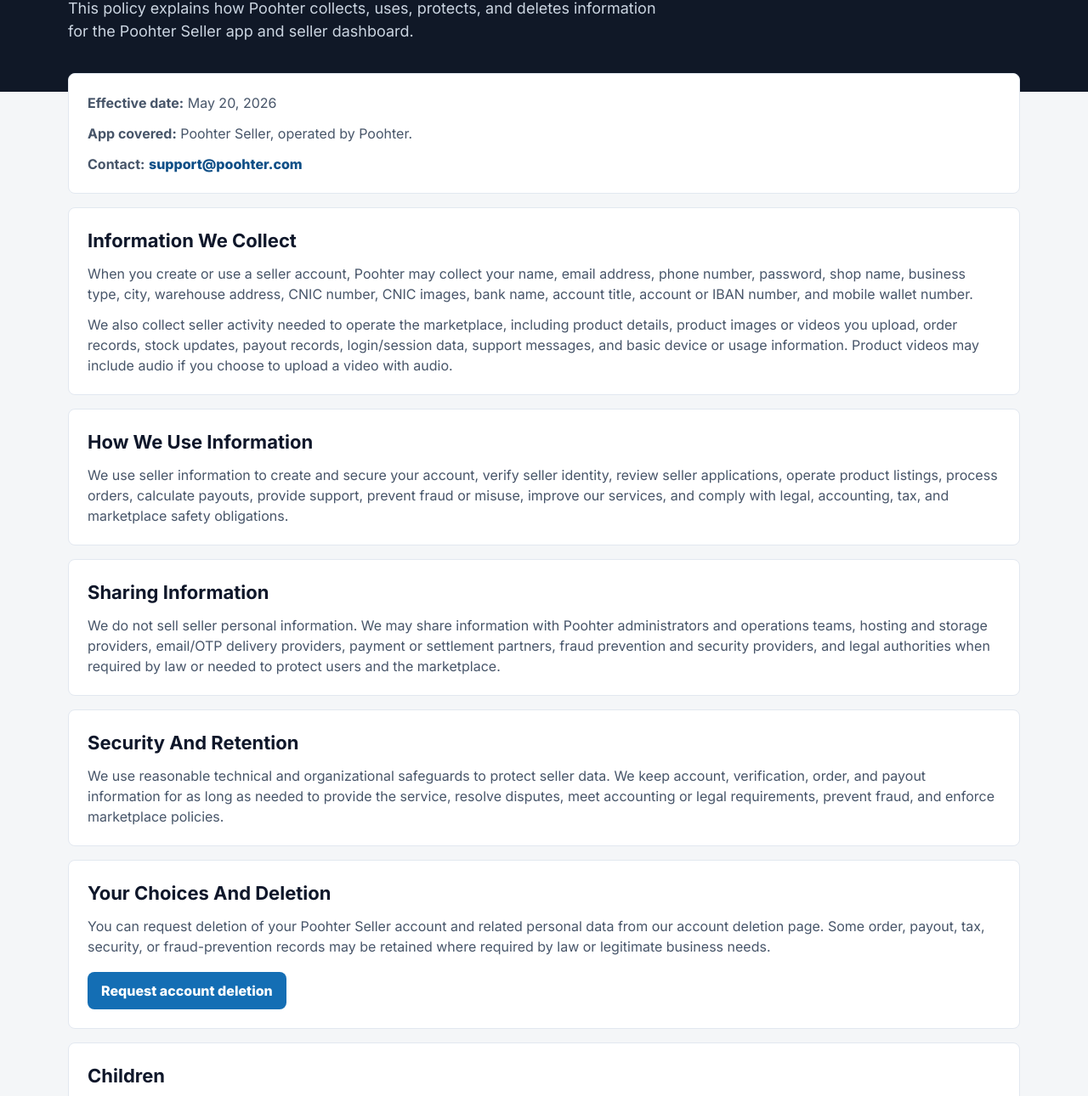
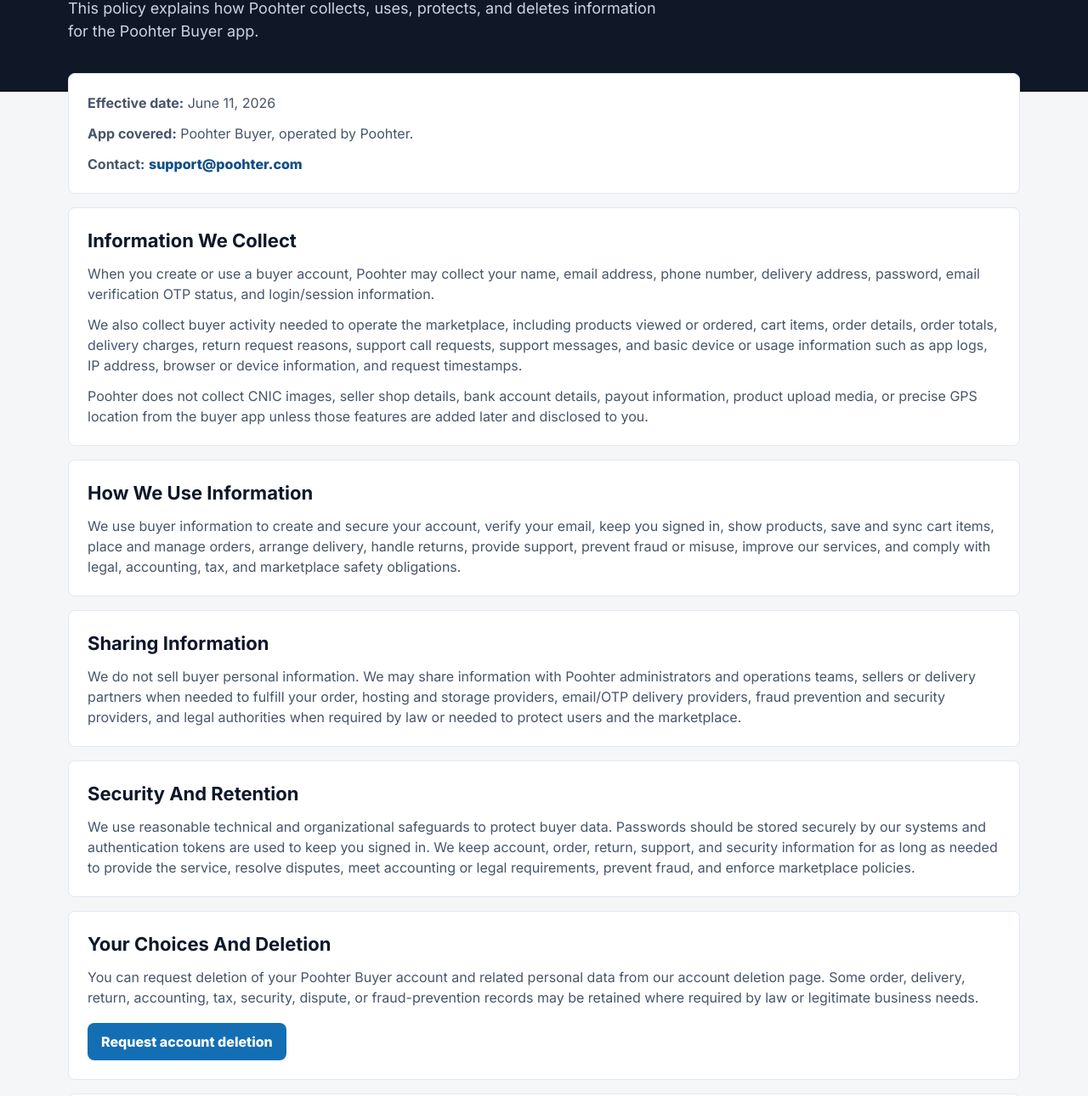
Before and after one commit to poohter545-commits/privacy-policy, a plain HTML site: page index.html in a window 1280 px wide. Shown: the part 243-1533 px from the top of the page at 85% size. Drawn offline with Linux system fonts and the light colour scheme.

Commit message:
Update privacy policy for buyer app

```diff
--- a/index.html
+++ b/index.html
@@ -3,7 +3,7 @@
   <head>
     <meta charset="UTF-8" />
     <meta name="viewport" content="width=device-width, initial-scale=1.0" />
-    <title>Poohter Seller Privacy Policy</title>
+    <title>Poohter Buyer Privacy Policy</title>
     <link rel="preconnect" href="https://fonts.googleapis.com" />
     <link rel="preconnect" href="https://fonts.gstatic.com" crossorigin />
     <link href="https://fonts.googleapis.com/css2?family=Inter:wght@400;500;600;700;800;900&display=swap" rel="stylesheet" />
@@ -15,53 +15,54 @@
         <a class="legal-brand" href="index.html"><span class="brand-mark">P</span><span>POOHTER</span></a>
         <div>
           <a href="index.html">Privacy Policy</a>
-          <a href="https://poohter545-commits.github.io/delete-account/">Delete Account</a>
+          <a href="https://delete-account-miez.onrender.com">Delete Account</a>
         </div>
       </nav>
       <div class="legal-hero-copy">
-        <p class="eyebrow">Poohter Seller</p>
+        <p class="eyebrow">Poohter Buyer</p>
         <h1>Privacy Policy</h1>
-        <p>This policy explains how Poohter collects, uses, protects, and deletes information for the Poohter Seller app and seller dashboard.</p>
+        <p>This policy explains how Poohter collects, uses, protects, and deletes information for the Poohter Buyer app.</p>
       </div>
     </header>
 
     <main class="legal-shell">
       <section class="legal-card">
-        <p><strong>Effective date:</strong> May 20, 2026</p>
-        <p><strong>App covered:</strong> Poohter Seller, operated by Poohter.</p>
+        <p><strong>Effective date:</strong> June 11, 2026</p>
+        <p><strong>App covered:</strong> Poohter Buyer, operated by Poohter.</p>
         <p><strong>Contact:</strong> <a href="mailto:support@poohter.com">support@poohter.com</a></p>
       </section>
 
       <section class="legal-card">
         <h2>Information We Collect</h2>
-        <p>When you create or use a seller account, Poohter may collect your name, email address, phone number, password, shop name, business type, city, warehouse address, CNIC number, CNIC images, bank name, account title, account or IBAN number, and mobile wallet number.</p>
-        <p>We also collect seller activity needed to operate the marketplace, including product details, product images or videos you upload, order records, stock updates, payout records, login/session data, support messages, and basic device or usage information. Product videos may include audio if you choose to upload a video with audio.</p>
+        <p>When you create or use a buyer account, Poohter may collect your name, email address, phone number, delivery address, password, email verification OTP status, and login/session information.</p>
+        <p>We also collect buyer activity needed to operate the marketplace, including products viewed or ordered, cart items, order details, order totals, delivery charges, return request reasons, support call requests, support messages, and basic device or usage information such as app logs, IP address, browser or device information, and request timestamps.</p>
+        <p>Poohter does not collect CNIC images, seller shop details, bank account details, payout information, product upload media, or precise GPS location from the buyer app unless those features are added later and disclosed to you.</p>
       </section>
 
       <section class="legal-card">
         <h2>How We Use Information</h2>
-        <p>We use seller information to create and secure your account, verify seller identity, review seller applications, operate product listings, process orders, calculate payouts, provide support, prevent fraud or misuse, improve our services, and comply with legal, accounting, tax, and marketplace safety obligations.</p>
+        <p>We use buyer information to create and secure your account, verify your email, keep you signed in, show products, save and sync cart items, place and manage orders, arrange delivery, handle returns, provide support, prevent fraud or misuse, improve our services, and comply with legal, accounting, tax, and marketplace safety obligations.</p>
       </section>
 
       <section class="legal-card">
         <h2>Sharing Information</h2>
-        <p>We do not sell seller personal information. We may share information with Poohter administrators and operations teams, hosting and storage providers, email/OTP delivery providers, payment or settlement partners, fraud prevention and security providers, and legal authorities when required by law or needed to protect users and the marketplace.</p>
+        <p>We do not sell buyer personal information. We may share information with Poohter administrators and operations teams, sellers or delivery partners when needed to fulfill your order, hosting and storage providers, email/OTP delivery providers, fraud prevention and security providers, and legal authorities when required by law or needed to protect users and the marketplace.</p>
       </section>
 
       <section class="legal-card">
         <h2>Security And Retention</h2>
-        <p>We use reasonable technical and organizational safeguards to protect seller data. We keep account, verification, order, and payout information for as long as needed to provide the service, resolve disputes, meet accounting or legal requirements, prevent fraud, and enforce marketplace policies.</p>
+        <p>We use reasonable technical and organizational safeguards to protect buyer data. Passwords should be stored securely by our systems and authentication tokens are used to keep you signed in. We keep account, order, return, support, and security information for as long as needed to provide the service, resolve disputes, meet accounting or legal requirements, prevent fraud, and enforce marketplace policies.</p>
       </section>
 
       <section class="legal-card">
         <h2>Your Choices And Deletion</h2>
-        <p>You can request deletion of your Poohter Seller account and related personal data from our account deletion page. Some order, payout, tax, security, or fraud-prevention records may be retained where required by law or legitimate business needs.</p>
-        <a class="primary-link legal-cta" href="https://poohter545-commits.github.io/delete-account/">Request account deletion</a>
+        <p>You can request deletion of your Poohter Buyer account and related personal data from our account deletion page. Some order, delivery, return, accounting, tax, security, dispute, or fraud-prevention records may be retained where required by law or legitimate business needs.</p>
+        <a class="primary-link legal-cta" href="https://delete-account-miez.onrender.com">Request account deletion</a>
       </section>
 
       <section class="legal-card">
         <h2>Children</h2>
-        <p>Poohter Seller is intended for sellers and business operators. It is not intended for children under 13 years of age.</p>
+        <p>Poohter Buyer is not intended for children under 13 years of age. If we learn that we collected personal information from a child under 13, we will take reasonable steps to delete it.</p>
       </section>
 
       <section class="legal-card">
```
Also changed, not shown: 1 other file.
